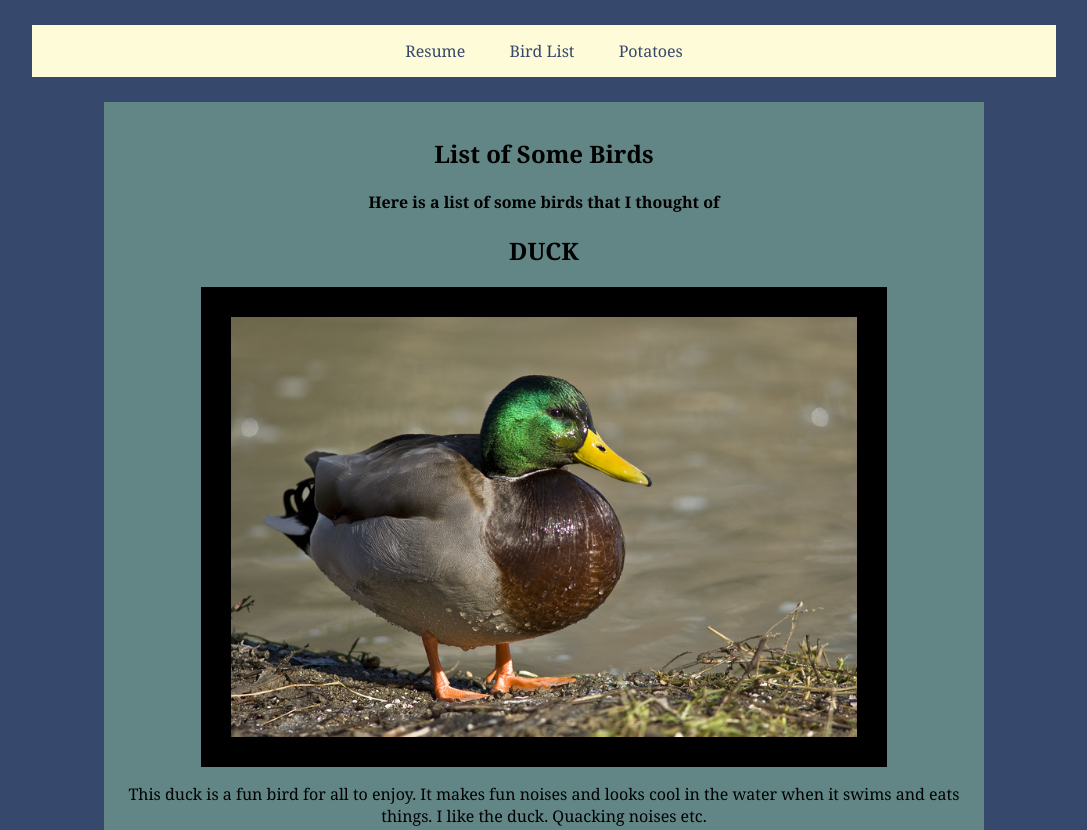
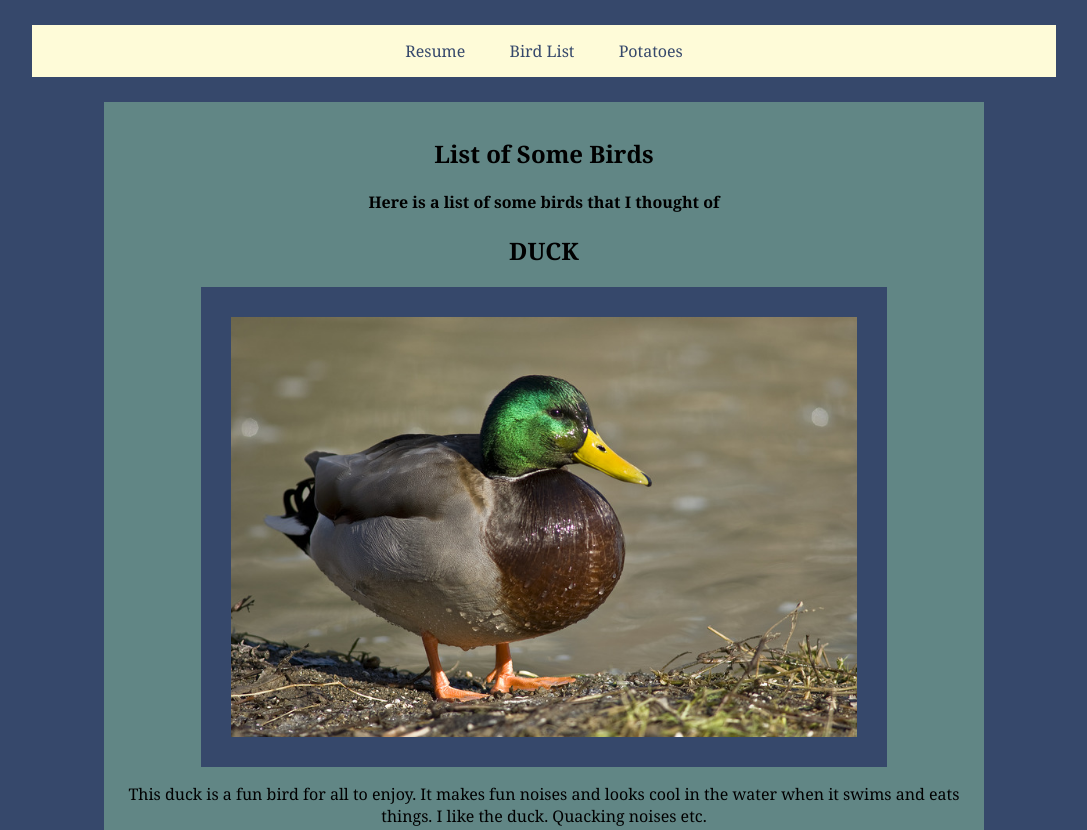
Before and after one commit to BennettSherman/Project2, a plain HTML site: page birds.html in a window 1280 px wide. Shown: the top 830 px of the page, without its empty margins (96-1183 px from the left). Drawn offline with Linux system fonts and the light colour scheme.

Commit message:
switching back border color

```diff
--- a/css/style.css
+++ b/css/style.css
@@ -30,7 +30,7 @@ img {
     height: 420px;
     margin: auto;
     display: block;
-    border: 30px solid black;
+    border: 30px solid #36486b;
 }
 
 #potatohead {
```
